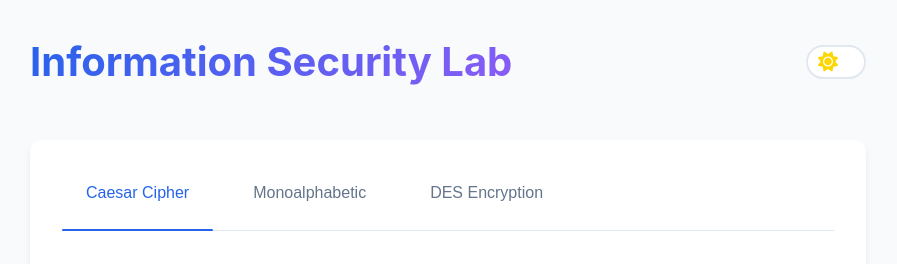
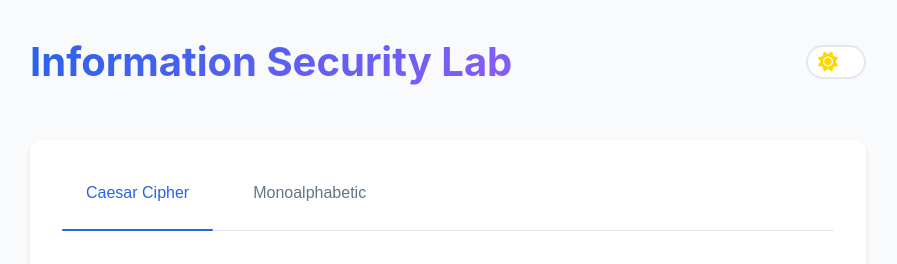
Before and after one commit to RezdarNajeeb/Information-Security-Algorithms-Frontend, a React (Vite) app: page / in a window 1280 px wide. Shown: the top 264 px of the page, without its empty margins (192-1089 px from the left). Built offline with nearby package versions, Linux system fonts and the light colour scheme.

Commit message:
Remove commented-out DES Encryption tab button from App.jsx

```diff
--- a/src/App.jsx
+++ b/src/App.jsx
@@ -242,12 +242,12 @@ export default function App() {
                     >
                         Monoalphabetic
                     </TabButton>
-                    <TabButton
-                        active={activeTab === 'des'}
-                        onClick={() => handleTabChange('des')}
-                    >
-                        DES Encryption
-                    </TabButton>
+                    {/*<TabButton*/}
+                    {/*    active={activeTab === 'des'}*/}
+                    {/*    onClick={() => handleTabChange('des')}*/}
+                    {/*>*/}
+                    {/*    DES Encryption*/}
+                    {/*</TabButton>*/}
                 </div>
 
                 {error && <div className="error">{error}</div>}
```
